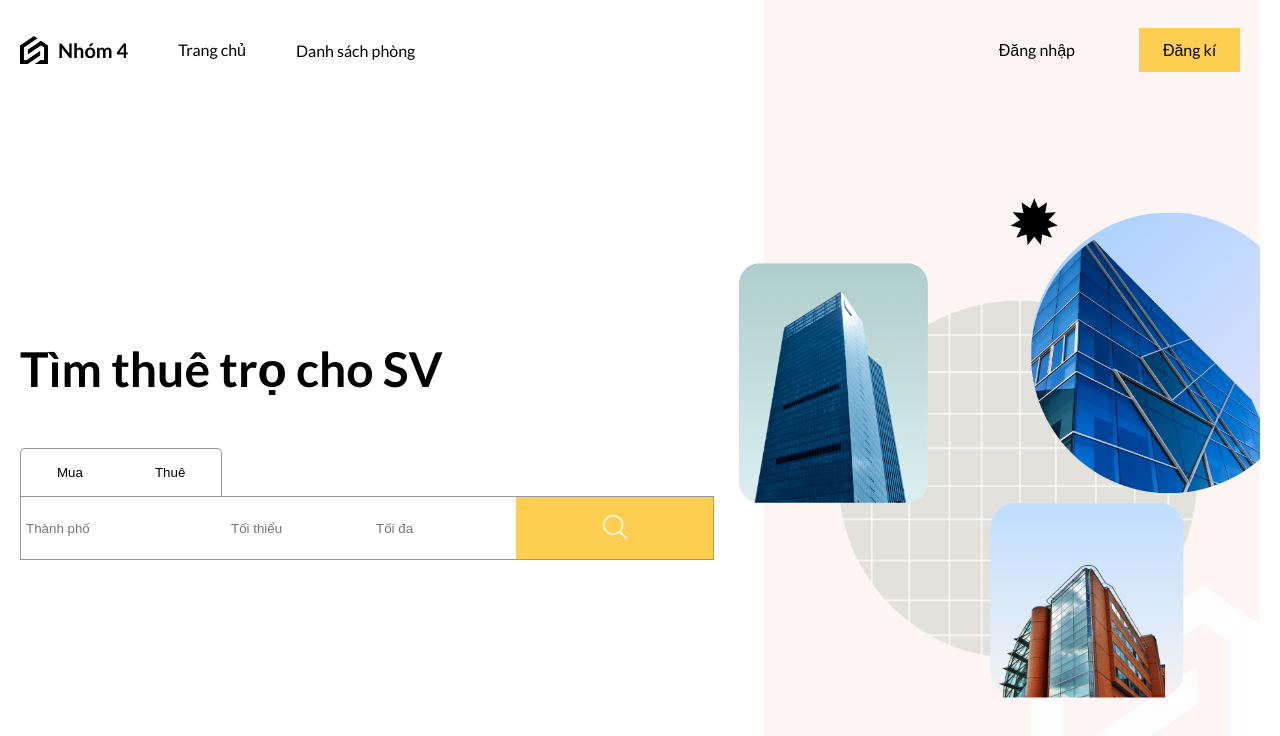
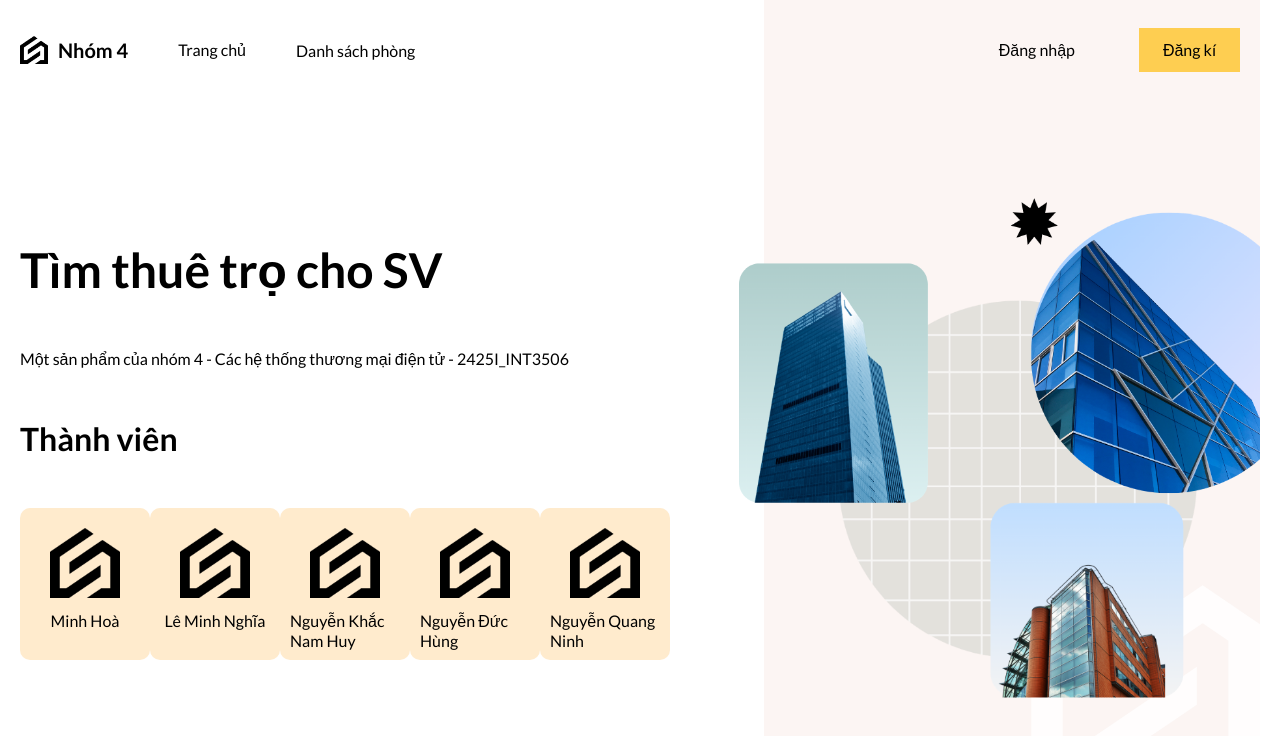
Before and after one commit to lenghia100703/room-rental-fe, a React (Vite) app: page / in a window 1280 px wide. Shown: the top 736 px of the page. Built offline with nearby package versions, Linux system fonts and the light colour scheme.

Commit message:
Update HomePage

```diff
--- a/src/pages/commons/HomePage.tsx
+++ b/src/pages/commons/HomePage.tsx
@@ -7,7 +7,43 @@
             <div className="textContainer">
                 <div className="wrapper">
                     <h1 className="title">Tìm thuê trọ cho SV</h1>
-                    <SearchBar />
+                    <p>
+                        Một sản phẩm của nhóm 4 - Các hệ thống thương mại điện tử - 2425I_INT3506
+                    </p>
+
+                    <h1>Thành viên</h1>
+                    <div className="flex-container">
+                        <div className="nameTag">
+                            <a className="imgC">
+                                <img src="/logo.png" alt="" width="70"/>
+                            </a>
+                            <p>Minh Hoà</p>
+                        </div>
+                        <div className="nameTag">
+                            <a className="imgC">
+                                <img src="/logo.png" alt="" width="70"/>
+                            </a>
+                            <p>Lê Minh Nghĩa</p>
+                        </div>
+                        <div className="nameTag">
+                            <a className="imgC">
+                                <img src="/logo.png" alt="" width="70"/>
+                            </a>
+                            <p>Nguyễn Khắc Nam Huy</p>
+                        </div>
+                        <div className="nameTag">
+                            <a className="imgC">
+                                <img src="/logo.png" alt="" width="70"/>
+                            </a>
+                            <p>Nguyễn Đức Hùng</p>
+                        </div>
+                        <div className="nameTag">
+                            <a className="imgC">
+                                <img src="/logo.png" alt="" width="70"/>
+                            </a>
+                            <p>Nguyễn Quang Ninh</p>
+                        </div>
+                    </div>
 
                 </div>
             </div>
--- a/src/pages/commons/styles/homePage.scss
+++ b/src/pages/commons/styles/homePage.scss
@@ -10,6 +10,7 @@
     .wrapper {
       padding-right: 100px;
       display: flex;
+      flex-wrap: wrap;
       flex-direction: column;
       justify-content: center;
       gap: 50px;
@@ -81,3 +82,31 @@
     }
   }
 }
+
+.flex-container {
+  display: flex;
+  flex-direction: row;
+  justify-content:space-between;
+  width: 650px;
+
+  .nameTag {
+    display: flex;
+    width: 130px;
+    flex-direction: column;
+    align-items:center;
+    justify-content: left;
+    background-color: blanchedalmond;
+    padding: 10px;
+    border-radius: 10px;
+
+    .imgC {
+      size: 50%;
+      padding: 10px;
+    }
+  }
+
+  .nameTag:hover {
+    width: 200px;
+  }
+
+}
```
